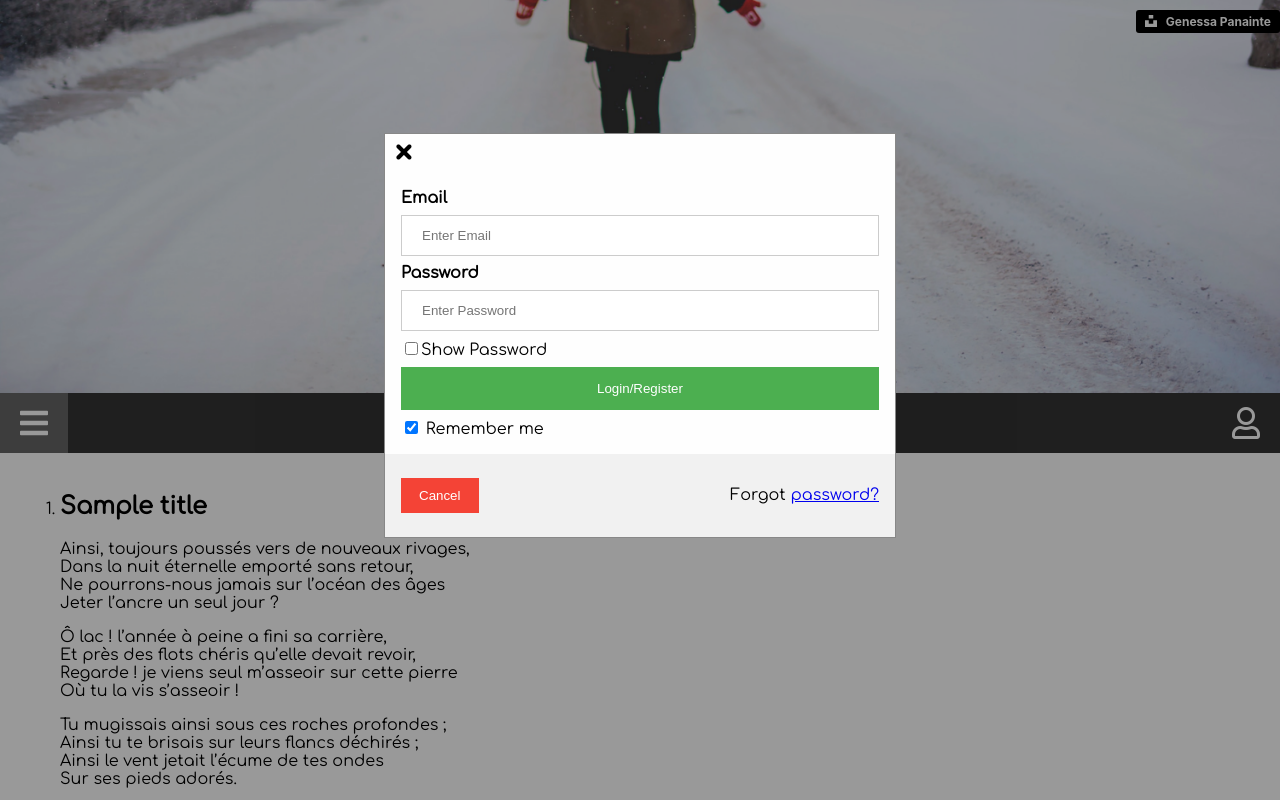
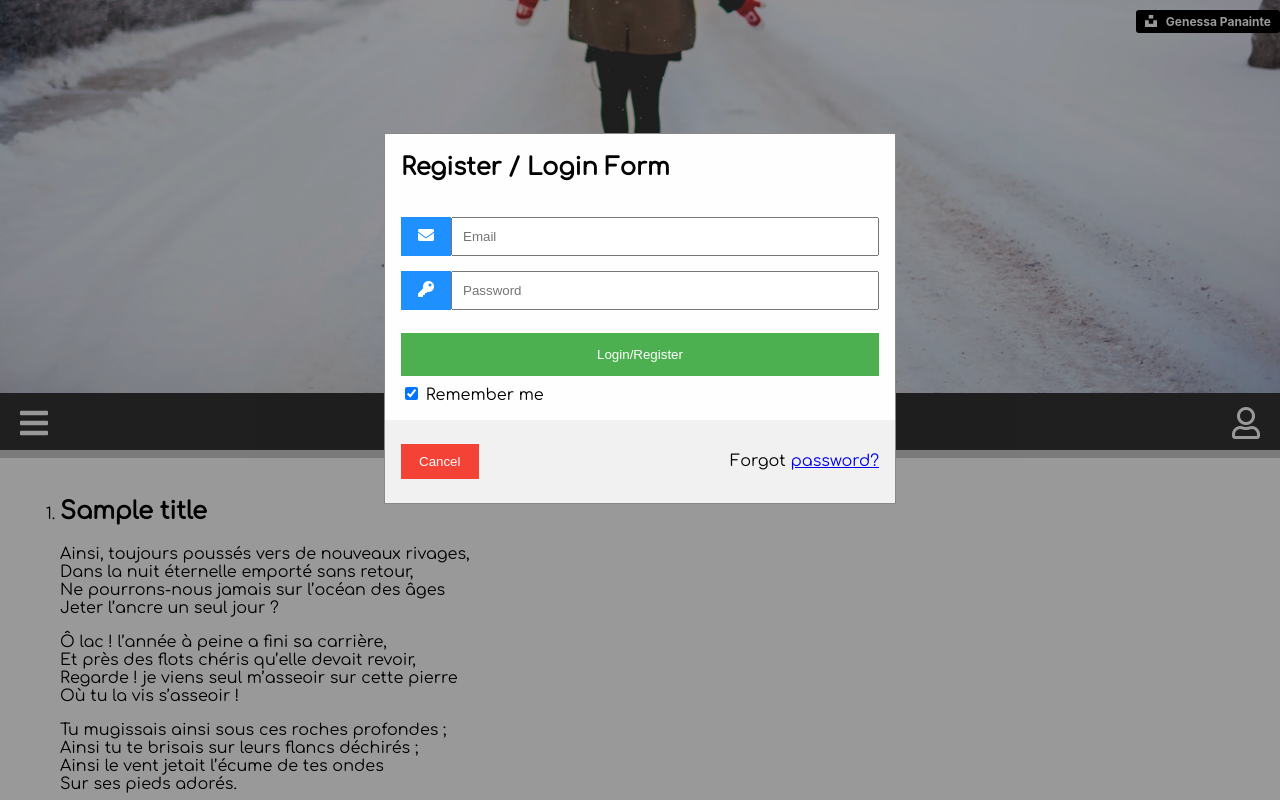
Before and after one commit to AntoineSebert/EWS_coursework, a PHP site: page / in a window 1280 px wide, after a click that opens the changed part. Run offline with PHP 8.4, Linux system fonts and the light colour scheme; some web fonts are replaced.

Commit message:
major update

```diff
--- /dev/null
+++ b/presentation/fragment/footer.html
@@ -0,0 +1 @@
+<h2>Footer</h2>
--- /dev/null
+++ b/presentation/fragment/header.html
@@ -0,0 +1,15 @@
+<div id=credit-badge>
+	<a href="https://unsplash.com/@genessapana?utm_medium=referral&amp;utm_campaign=photographer-credit&amp;utm_content=creditBadge" target="_blank" rel="noopener noreferrer" title="Download free do whatever you want high-resolution photos from Genessa Panainte">
+		<span style="display:inline-block;padding:2px 3px">
+			<svg xmlns="http://www.w3.org/2000/svg" style="height:12px;width:auto;position:relative;vertical-align:middle;top:-2px;fill:white" viewBox="0 0 32 32">
+				<title>unsplash-logo</title>
+				<path d="M10 9V0h12v9H10zm12 5h10v18H0V14h10v9h12v-9z"></path>
+			</svg>
+		</span>
+		<span style="display:inline-block;padding:2px 3px">Genessa Panainte</span>
+	</a>
+</div>
+<div id=title-container>
+	<h1>YouRSS</h1>
+	<p>Seize the means of RSS feeds</p>
+</div>
--- a/presentation/index.html
+++ b/presentation/index.html
@@ -15,6 +15,7 @@
 	<link rel="stylesheet" href="//fonts.googleapis.com/css?family=Srisakdi" type="text/css">
 	<link rel="stylesheet" href="style/index.css" type="text/css">
 	<script defer src="script/index.min.js"></script>
+	<script defer src="script/include.min.js"></script>
 	<template>
 		<rss version="2.0" type="application/rss+xml">
 			<channel>
@@ -39,46 +40,33 @@
 </head>
 
 <body>
-	<header>
-		<div id=credit-badge>
-			<a href="https://unsplash.com/@genessapana?utm_medium=referral&amp;utm_campaign=photographer-credit&amp;utm_content=creditBadge" target="_blank" rel="noopener noreferrer" title="Download free do whatever you want high-resolution photos from Genessa Panainte">
-				<span style="display:inline-block;padding:2px 3px">
-					<svg xmlns="http://www.w3.org/2000/svg" style="height:12px;width:auto;position:relative;vertical-align:middle;top:-2px;fill:white" viewBox="0 0 32 32">
-						<title>unsplash-logo</title>
-						<path d="M10 9V0h12v9H10zm12 5h10v18H0V14h10v9h12v-9z"></path>
-					</svg>
-				</span>
-				<span style="display:inline-block;padding:2px 3px">Genessa Panainte</span>
-			</a>
-		</div>
-		<div id=title-container>
-			<h1>YouRSS</h1>
-			<p>Seize the means of RSS feeds</p>
-		</div>
-	</header>
+	<header w3-include-html="fragment/header.html"></header>
 
 	<nav>
-		<a href="#" class="active">
+		<a href="#">
 			<i class="fas fa-bars fa-2x"></i>
 		</a>
 		<input id=filter_field type="text" name="filter" placeholder="Filter.." onchange="">
 		<a href="#" class="right" onclick="document.getElementById('loginbox').style.display='block'">
 			<i class="far fa-user fa-2x"></i>
 		</a>
+		<div class="progress-container">
+			<div class="progress-bar" id="myBar"></div>
+		</div>
 	</nav>
 
 	<div id="loginbox" class="modal">
 		<form class="modal-content animate" action="/action_page.php">
-			<span onclick="document.getElementById('loginbox').style.display='none'" class="close" title="Close Modal">&times;</span>
+			<h2>Register / Login Form</h2>
 			<div class="container">
-				<label for="email"><b>Email</b></label>
-				<input type="email" placeholder="Enter Email" name="email" required>
-
-				<label for="psw"><b>Password</b></label>
-				<input id=password_field type="password" placeholder="Enter Password" name="psw" required>
-				<label>
-					<input type="checkbox" onclick="change_password_visibility()">Show Password
-				</label>
+				<div class="input-container">
+					<i class="fas fa-envelope icon"></i>
+					<input class="input-field" type="email" placeholder="Email" name="email" maxlength="256" required>
+				</div>
+				<div class="input-container">
+					<i class="fas fa-key icon"></i>
+					<input id=password_field class="input-field" type="password" placeholder="Password" name="password" maxlength="256" required>
+				</div>
 
 				<button type="submit">Login/Register</button>
 				<label>
@@ -88,7 +76,7 @@
 
 			<div class="container" style="background-color:#f1f1f1">
 				<button type="button" onclick="document.getElementById('loginbox').style.display='none'" class="cancelbtn">Cancel</button>
-				<span class="psw">Forgot <a href="#">password?</a></span>
+				<span class="forgotten_password">Forgot <a href="#">password?</a></span>
 			</div>
 		</form>
 		<div id="message">
@@ -204,10 +192,14 @@
 				</article>
 			</li>
 		</ol>
+		<ol>
+			<li>
+				<article>
+				</article>
+			</li>
+		</ol>
 	</main>
-	<footer>
-		<h2>Footer</h2>
-	</footer>
+	<footer w3-include-html="fragment/footer.html"></footer>
 </body>
 
 </html>
@@ -223,16 +215,9 @@
 <!--
 COMPONENTS
 
-inpage sign in/up/out
-	https://www.w3schools.com/howto/howto_css_form_icon.asp
-
 navbar (always visible, stick to top)
 	feed registrations icon left / account menu icon right
-		https://www.w3schools.com/howto/howto_js_autocomplete.asp
 		https://www.w3schools.com/howto/howto_js_filter_lists.asp
-		https://www.w3schools.com/howto/howto_js_filter_elements.asp
-		https://www.w3schools.com/howto/howto_js_sidenav.asp
-		https://www.w3schools.com/howto/howto_js_off-canvas.asp
 
 selected feed(s) content
 	https://www.w3schools.com/howto/howto_css_zig_zag_layout.asp
@@ -248,10 +233,6 @@
 
 https://www.w3schools.com/howto/howto_css_animate_buttons.asp
 https://www.w3schools.com/howto/howto_css_fading_buttons.asp
-https://www.w3schools.com/howto/howto_css_social_media_buttons.asp
-https://www.w3schools.com/howto/howto_js_scroll_indicator.asp
-https://www.w3schools.com/howto/howto_html_include.asp
-https://www.w3schools.com/howto/howto_js_offline_detection.asp
 
 https://fontawesome.com/icons?d=gallery
 https://en.wikipedia.org/wiki/Representational_state_transfer
--- /dev/null
+++ b/presentation/script/include.min.js
@@ -0,0 +1 @@
+function includeHTML(){var e,t,n,l,d;for(e=document.getElementsByTagName("*"),t=0;t<e.length;t++)if(n=e[t],l=n.getAttribute("w3-include-html"))return d=new XMLHttpRequest,d.onreadystatechange=function(){4==this.readyState&&(200==this.status&&(n.innerHTML=this.responseText),404==this.status&&(n.innerHTML="Page not found."),n.removeAttribute("w3-include-html"),includeHTML())},d.open("GET",l,!0),void d.send()}includeHTML();
--- a/presentation/style/index.css
+++ b/presentation/style/index.css
@@ -47,6 +47,7 @@
   position: -webkit-sticky;
   top: 0;
   /* When the input field gets focus, change its width to 100% */
+  /* The progress bar (scroll indicator) */
 }
 nav a {
   float: left;
@@ -86,6 +87,17 @@
   width: 30%;
   margin-left: 31%;
 }
+nav .progress-container {
+  width: 100%;
+  height: 8px;
+  background: #ccc;
+  margin-top: 14px;
+}
+nav .progress-bar {
+  height: 8px;
+  background: #4caf50;
+  width: 0%;
+}
 .modal {
   display: none;
   /* Hidden by default */
@@ -106,79 +118,8 @@
   background-color: rgba(0, 0, 0, 0.4);
   /* Black w/ opacity */
   padding-top: 10%;
-  /* Full-width input fields */
-  /* Set a style for all buttons */
-  /* Extra styles for the cancel button */
-  /* Center the image and position the close button */
+  /* Add Zoom Animation */
   /* Modal Content/Box */
-  /* The Close Button */
-  /* Close button on hover */
-  /* Add Zoom Animation */
-  /* Add a green text color and a checkmark when the requirements are right */
-  /* Add a red text color and an "x" icon when the requirements are wrong */
-}
-.modal input[type=email],
-.modal input[type=text],
-.modal input[type=password] {
-  width: 100%;
-  padding: 12px 20px;
-  margin: 8px 0;
-  display: inline-block;
-  border: 1px solid #ccc;
-  box-sizing: border-box;
-}
-.modal button {
-  background-color: #4CAF50;
-  color: white;
-  padding: 14px 20px;
-  margin: 8px 0;
-  border: none;
-  cursor: pointer;
-  width: 100%;
-}
-.modal button:hover {
-  opacity: 0.8;
-}
-.modal .cancelbtn {
-  width: auto;
-  padding: 10px 18px;
-  background-color: #f44336;
-}
-.modal .imgcontainer {
-  text-align: center;
-  margin: 24px 0 12px 0;
-  position: relative;
-}
-.modal img.avatar {
-  width: 40%;
-  border-radius: 50%;
-}
-.modal .container {
-  padding: 16px;
-}
-.modal span.psw {
-  float: right;
-  padding-top: 16px;
-}
-.modal .modal-content {
-  background-color: #fefefe;
-  margin: 5px auto;
-  /* 15% from the top and centered */
-  border: 1px solid #888;
-  width: 40%;
-  /* Could be more or less, depending on screen size */
-}
-.modal .close {
-  /* Position it in the top right corner outside of the modal */
-  color: #000;
-  font-size: 35px;
-  font-weight: bold;
-  margin-left: 10px;
-}
-.modal .close:hover,
-.modal .close:focus {
-  color: red;
-  cursor: pointer;
 }
 .modal .animate {
   -webkit-animation: animatezoom 0.6s;
@@ -200,6 +141,68 @@
     transform: scale(1);
   }
 }
+.modal .modal-content {
+  background-color: #fefefe;
+  margin: 5px auto;
+  /* 15% from the top and centered */
+  border: 1px solid #888;
+  width: 40%;
+  /* Could be more or less, depending on screen size */
+}
+.modal .modal-content h2 {
+  margin-left: 16px;
+}
+.modal .modal-content .container {
+  padding: 16px;
+  /* Style the input container */
+  /* Set a style for all buttons */
+  /* Extra styles for the cancel button */
+}
+.modal .modal-content .container .input-container {
+  display: flex;
+  width: 100%;
+  margin-bottom: 15px;
+  /* Style the form icons */
+  /* Style the input fields */
+}
+.modal .modal-content .container .input-container .icon {
+  padding: 10px;
+  background: dodgerblue;
+  color: white;
+  min-width: 50px;
+  text-align: center;
+}
+.modal .modal-content .container .input-container .input-field {
+  width: 100%;
+  padding: 10px;
+  outline: none;
+}
+.modal .modal-content .container .input-container .input-field:focus {
+  border: 2px solid dodgerblue;
+}
+.modal .modal-content .container .forgotten_password {
+  margin-top: 16px;
+  float: right;
+}
+.modal .modal-content .container button {
+  border: none;
+  cursor: pointer;
+  color: white;
+  margin: 8px 0;
+}
+.modal .modal-content .container button:hover {
+  opacity: 0.8;
+}
+.modal .modal-content .container button[type=submit] {
+  background-color: #4CAF50;
+  padding: 14px 20px;
+  width: 100%;
+}
+.modal .modal-content .container .cancelbtn {
+  background-color: #f44336;
+  padding: 10px 18px;
+  width: auto;
+}
 .modal #message {
   display: none;
   background: #f1f1f1;
@@ -211,22 +214,24 @@
   /* 15% from the top and centered */
   border: 1px solid #888;
   width: 40%;
+  /* Add a green text color and a checkmark when the requirements are right */
+  /* Add a red text color and an "x" icon when the requirements are wrong */
 }
 .modal #message p {
   padding: 10px 35px;
   font-size: 18px;
 }
-.modal .valid {
+.modal #message .valid {
   color: green;
 }
-.modal .valid:before {
+.modal #message .valid:before {
   position: relative;
   left: -35px;
 }
-.modal .invalid {
+.modal #message .invalid {
   color: red;
 }
-.modal .invalid:before {
+.modal #message .invalid:before {
   position: relative;
   left: -35px;
 }
--- a/presentation/style/index.less
+++ b/presentation/style/index.less
@@ -111,6 +111,20 @@
 		width: 30%;
 		margin-left: 31%;
 	}
+
+	.progress-container {
+		width: 100%;
+		height: 8px;
+		background: #ccc;
+		margin-top: 14px;
+	}
+
+	/* The progress bar (scroll indicator) */
+	.progress-bar {
+		height: 8px;
+		background: #4caf50;
+		width: 0%;
+	}
 }
 
 .modal {
@@ -133,87 +147,6 @@
 	background-color: rgba(0, 0, 0, 0.4);
 	/* Black w/ opacity */
 	padding-top: 10%;
-
-	/* Full-width input fields */
-	input[type=email],
-	input[type=text],
-	input[type=password] {
-		width: 100%;
-		padding: 12px 20px;
-		margin: 8px 0;
-		display: inline-block;
-		border: 1px solid #ccc;
-		box-sizing: border-box;
-	}
-
-	/* Set a style for all buttons */
-	button {
-		background-color: #4CAF50;
-		color: white;
-		padding: 14px 20px;
-		margin: 8px 0;
-		border: none;
-		cursor: pointer;
-		width: 100%;
-	}
-
-	button:hover {
-		opacity: 0.8;
-	}
-
-	/* Extra styles for the cancel button */
-	.cancelbtn {
-		width: auto;
-		padding: 10px 18px;
-		background-color: #f44336;
-	}
-
-	/* Center the image and position the close button */
-	.imgcontainer {
-		text-align: center;
-		margin: 24px 0 12px 0;
-		position: relative;
-	}
-
-	img.avatar {
-		width: 40%;
-		border-radius: 50%;
-	}
-
-	.container {
-		padding: 16px;
-	}
-
-	span.psw {
-		float: right;
-		padding-top: 16px;
-	}
-
-	/* Modal Content/Box */
-	.modal-content {
-		background-color: #fefefe;
-		margin: 5px auto;
-		/* 15% from the top and centered */
-		border: 1px solid #888;
-		width: 40%;
-		/* Could be more or less, depending on screen size */
-	}
-
-	/* The Close Button */
-	.close {
-		/* Position it in the top right corner outside of the modal */
-		color: #000;
-		font-size: 35px;
-		font-weight: bold;
-		margin-left: 10px;
-	}
-
-	/* Close button on hover */
-	.close:hover,
-	.close:focus {
-		color: red;
-		cursor: pointer;
-	}
 
 	/* Add Zoom Animation */
 	.animate {
@@ -241,6 +174,81 @@
 		}
 	}
 
+	/* Modal Content/Box */
+	.modal-content {
+		background-color: #fefefe;
+		margin: 5px auto;
+		/* 15% from the top and centered */
+		border: 1px solid #888;
+		width: 40%;
+		/* Could be more or less, depending on screen size */
+
+		h2 {
+			margin-left: 16px;
+		}
+
+		.container {
+			padding: 16px;
+
+			/* Style the input container */
+			.input-container {
+				display: flex;
+				width: 100%;
+				margin-bottom: 15px;
+
+				/* Style the form icons */
+				.icon {
+					padding: 10px;
+					background: dodgerblue;
+					color: white;
+					min-width: 50px;
+					text-align: center;
+				}
+
+				/* Style the input fields */
+				.input-field {
+					width: 100%;
+					padding: 10px;
+					outline: none;
+				}
+
+				.input-field:focus {
+					border: 2px solid dodgerblue;
+				}
+			}
+
+			.forgotten_password {
+				margin-top: 16px;
+				float: right;
+			}
+
+			button {
+				border: none;
+				cursor: pointer;
+				color: white;
+				margin: 8px 0;
+			}
+
+			button:hover {
+				opacity: 0.8;
+			}
+
+			/* Set a style for all buttons */
+			button[type=submit] {
+				background-color: #4CAF50;
+				padding: 14px 20px;
+				width: 100%;
+			}
+
+			/* Extra styles for the cancel button */
+			.cancelbtn {
+				background-color: #f44336;
+				padding: 10px 18px;
+				width: auto;
+			}
+		}
+	}
+
 	#message {
 		display: none;
 		background: #f1f1f1;
@@ -252,9 +260,8 @@
 		/* 15% from the top and centered */
 		border: 1px solid #888;
 		width: 40%;
-	}
 
-	#message p {
+		p {
 			padding: 10px 35px;
 			font-size: 18px;
 		}
@@ -279,6 +286,7 @@
 			left: -35px;
 		}
 	}
+}
 
 main {
 	-ms-flex: 70%;
```
Also changed, not shown: presentation/script/include.js (added, +33 -0 lines), presentation/script/index.js (+14 -0 lines), presentation/script/index.min.js (+1 -1 lines). Lines whose indentation alone changed are shown as unchanged.
